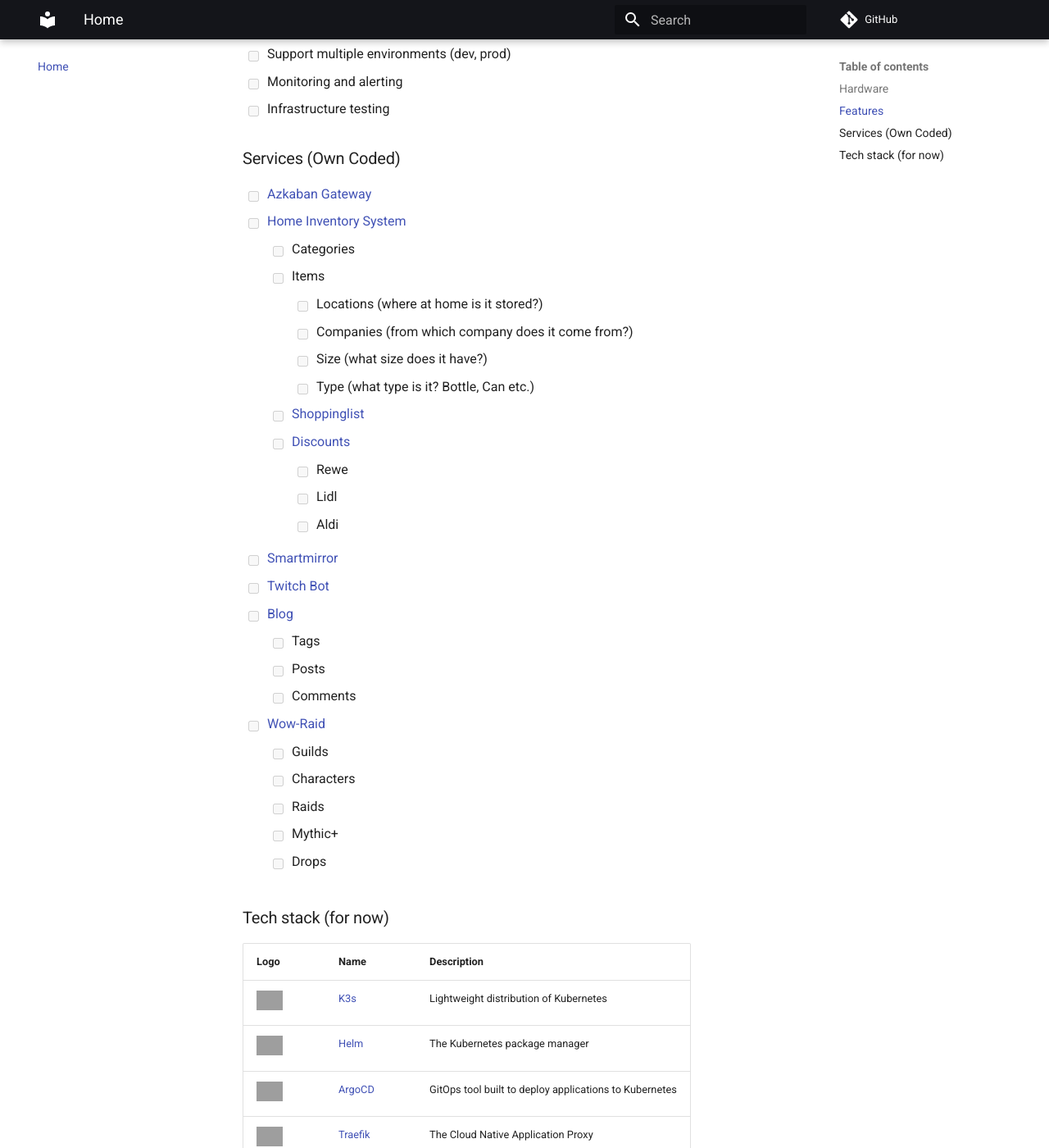
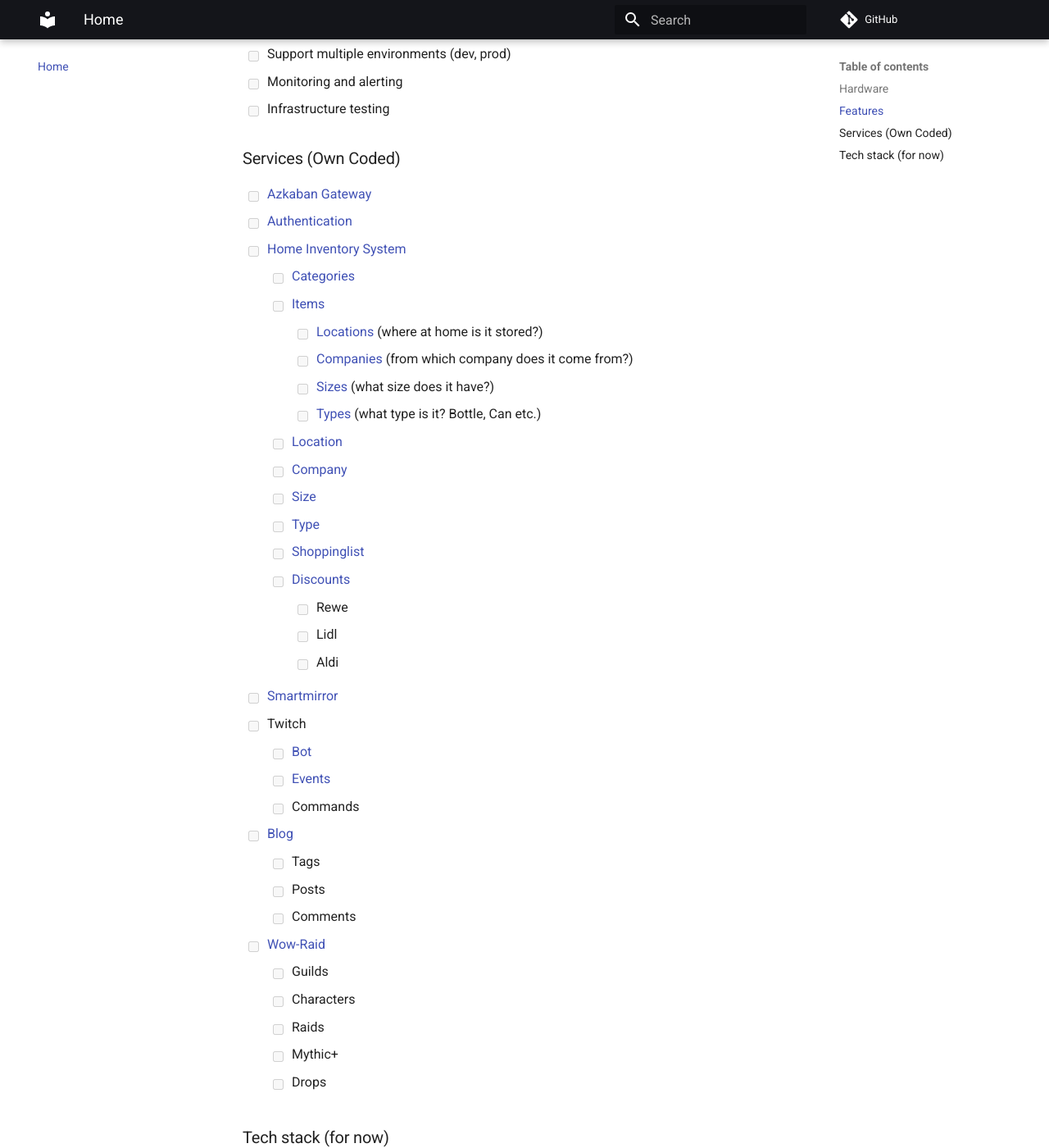
Before and after one commit to ToxicToast/homelab, an MkDocs documentation site: the page built from docs/index.md, in a window 1280 px wide and 1400 px high, scrolled down 1852 px. Shown: the whole window at 82% size. Built offline with MkDocs 1.6.1 and Material for MkDocs 9.7.7, drawn with Linux system fonts in a browser that asks for light colours; comment, search, counter and statistics services are not loaded; some of the changed text lies outside the part shown; grey boxes are pictures that could not be loaded.

Commit message:
Updated Docs

```diff
--- a/docs/index.md
+++ b/docs/index.md
@@ -41,7 +41,7 @@ This project is still in the experimental stage, and I don't use anything critic
     - [ ] Kutt
     - [ ] Vikunja
     - [ ] Tekton
-    - [x] [Uptime Kuma](https://kuma.thoraxia.de)
+    - [x] Uptime Kuma
 - [x] Automated Kubernetes installation
 - [ ] Installing and managing applications using GitOps
 - [ ] Automatic rolling upgrade for OS and Kubernetes
@@ -63,20 +63,28 @@ This project is still in the experimental stage, and I don't use anything critic
 ### Services (Own Coded)
 
 - [ ] [Azkaban Gateway](https://api.thoraxia.de)
+- [ ] [Authentication](https://auth.thoraxia.de)
 - [ ] [Home Inventory System](https://inventory.thoraxia.de)
-    - [ ] Categories
-    - [ ] Items
-        - [ ] Locations (where at home is it stored?)
-        - [ ] Companies (from which company does it come from?)
-        - [ ] Size (what size does it have?)
-        - [ ] Type (what type is it? Bottle, Can etc.)
+    - [ ] [Categories](https://inventory.thoraxia.de/category)
+    - [ ] [Items](https://inventory.thoraxia.de/item)
+        - [ ] [Locations](https://inventory.thoraxia.de/item/location/{locationId}) (where at home is it stored?)
+        - [ ] [Companies](https://inventory.thoraxia.de/item/company/{companyId}) (from which company does it come from?)
+        - [ ] [Sizes](https://inventory.thoraxia.de/item/size/{sizeId}) (what size does it have?)
+        - [ ] [Types](https://inventory.thoraxia.de/item/type/{typeId}) (what type is it? Bottle, Can etc.)
+    - [ ] [Location](https://inventory.thoraxia.de/location)
+    - [ ] [Company](https://inventory.thoraxia.de/company)
+    - [ ] [Size](https://inventory.thoraxia.de/size)
+    - [ ] [Type](https://inventory.thoraxia.de/type)
     - [ ] [Shoppinglist](https://shoppinglist.thoraxia.de)
     - [ ] [Discounts](https://discounts.thoraxia.de)
         - [ ] Rewe
         - [ ] Lidl
         - [ ] Aldi
 - [ ] [Smartmirror](https://mirror.thoraxia.de)
-- [ ] [Twitch Bot](https://twitch.thoraxia.de)
+- [ ] Twitch
+    - [ ] [Bot](https://twitchbot.thoraxia.de)
+    - [ ] [Events](https://twitchevents.thoraxia.de)
+    - [ ] Commands
 - [ ] [Blog](https://blog.thoraxia.de)
     - [ ] Tags
     - [ ] Posts
@@ -112,14 +120,14 @@ This project is still in the experimental stage, and I don't use anything critic
         <td>GitOps tool built to deploy applications to Kubernetes</td>
     </tr>
     <tr>
+        <td><img width="32" src="https://cncf-branding.netlify.app/img/projects/metal3/icon/color/metal3-icon-color.svg"></td>
+        <td><a href="https://metal3.io">Metal3</a></td>
+        <td>Bare metal host provisioning for Kubernetes</td>
+    </tr>
+    <tr>
         <td><img width="32" src="https://upload.wikimedia.org/wikipedia/commons/thumb/1/1b/Traefik.logo.png/1200px-Traefik.logo.png"></td>
         <td><a href="https://traefik.io/traefik/">Traefik</a></td>
         <td>The Cloud Native Application Proxy</td>
     </tr>
-    <tr>
-        <td><img width="32" src="https://upload.wikimedia.org/wikipedia/commons/thumb/0/05/Apache_kafka.svg/1200px-Apache_kafka.svg.png"></td>
-        <td><a href="https://kafka.apache.org">Apache Kafka</a></td>
-        <td>Open-source distributed event streaming</td>
-    </tr>
 
 </table>
```
Also changed, not shown: other parts of docs/index.md (+1 -1 lines), docs/services/azkaban.md (+1 -1 lines), docs/services/azkaban/todo.md (+1 -1 lines).
